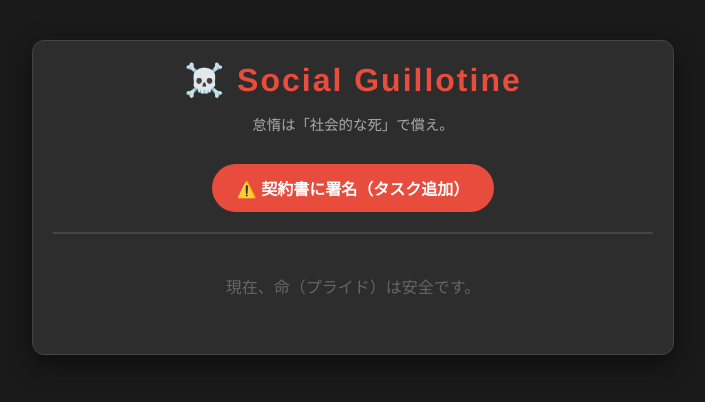
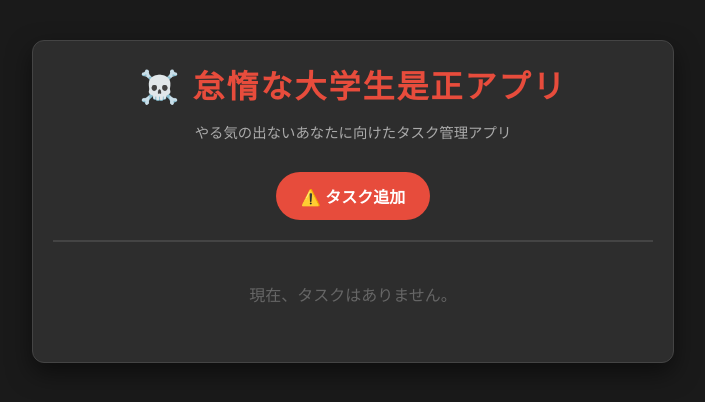
Before and after one commit to tomato4242/-VoI15-2025-, a Flask app: page / in a window 1280 px wide. Shown: the top 402 px of the page, without its empty margins (287-992 px from the left). Run offline with Flask 3, Linux system fonts and the light colour scheme.

Commit message:
諸問題を修正しました

```diff
--- a/app.py
+++ b/app.py
@@ -30,8 +30,8 @@ task_id_counter = 1
 # --- バックアップの褒め言葉生成関数（変更なし） ---
 def generate_backup_praise_message():
     messages = [
-        "素晴らしい！完璧な仕事ぶりですね！", "やりましたね！この調子でいきましょう！",
-        "見事です！あなたは怠惰とは無縁ですね。", "お疲れ様でした。早期完了、さすがです！"
+        "素晴らしい！いい仕事ぶりですね！", "やりましたね！この調子でいきましょう！",
+        "えらい！！この調子で頑張っていきましょう", "お疲れ様でした。早期完了、さすがです！"
     ]
     return random.choice(messages)
 
--- a/templates/index.html
+++ b/templates/index.html
@@ -3,7 +3,7 @@
 <head>
     <meta charset="UTF-8">
     <meta name="viewport" content="width=device-width, initial-scale=1.0">
-    <title>Social Guillotine - 怠惰是正アプリ</title>
+    <title>Social Guillotine - 怠惰な大学生是正アプリ</title>
     <!-- CSSファイルを読み込みます -->
     <link rel="stylesheet" href="{{ url_for('static', filename='style.css') }}">
 </head>
@@ -11,9 +11,9 @@
 
     <div class="container">
         <header>
-            <h1 class="app-title">☠️ Social Guillotine</h1>
-            <p class="subtitle">怠惰は「社会的な死」で償え。</p>
-            <button id="openModalBtn" class="add-btn">⚠️ 契約書に署名（タスク追加）</button>
+            <h1 class="app-title">☠️ 怠惰な大学生是正アプリ</h1>
+            <p class="subtitle">やる気の出ないあなたに向けたタスク管理アプリ</p>
+            <button id="openModalBtn" class="add-btn">⚠️ タスク追加</button>
         </header>
 
         <main>
@@ -47,7 +47,7 @@
                     </li>
                 {% else %}
                     <!-- タスクが一つもない場合に表示します -->
-                    <li class="no-task">現在、命（プライド）は安全です。</li>
+                    <li class="no-task">現在、タスクはありません。</li>
                 {% endfor %}
             </ul>
         </main>
@@ -60,16 +60,16 @@
             <h2>💀 処刑契約書の作成</h2>
             <form action="{{ url_for('add_task') }}" method="post">
 
-                <label>義務（タスク内容）</label>
+                <label>義務（Task content）</label>
                 <input type="text" name="task_title" placeholder="例：明日の1限に出席する" required>
 
                 <label>期限（Time Limit）</label>
                 <input type="datetime-local" name="deadline" required>
 
-                <label style="color: #e74c3c; font-weight: bold;">不履行時の社会的制裁（自動投稿）</label>
-                <textarea name="penalty_text" placeholder="例：私は口だけの無能です。明日〇〇で奢ります。" required></textarea>
+                <label style="color: #e74c3c; font-weight: bold;">遅れた時の投稿内容（自動投稿）</label>
+                <textarea name="penalty_text" placeholder="例：今日も一限に起きられませんでした。明日山田にご飯を奢ります。" required></textarea>
 
-                <button type="submit" class="danger-btn">🩸 血判を押して追加</button>
+                <button type="submit" class="danger-btn">タスクに追加</button>
             </form>
         </div>
     </div>
@@ -77,7 +77,7 @@
     <!-- 期限切れ演出用（偽ツイート）モーダル -->
     <div id="fakeTweetModal" class="modal tweet-modal">
         <div class="modal-content tweet-content">
-            <h3 style="color: #1da1f2;">Twitter (X) 自動投稿通知</h3>
+            <h3 style="color: #1da1f2;">Discord自動投稿通知</h3>
             <p>以下の内容があなたのアカウントから投稿されました。</p>
 
             <div class="fake-tweet-card">
@@ -93,8 +93,8 @@
                 </div>
             </div>
 
-            <p style="margin-top: 20px; color: red; font-weight: bold;">社会的信用が失墜しました。</p>
-            <button onclick="closeTweetModal()" class="close-tweet-btn">絶望して閉じる</button>
+            <p style="margin-top: 20px; color: red; font-weight: bold;">あー...次はちゃんとやろうね。</p>
+            <button onclick="closeTweetModal()" class="close-tweet-btn">次は絶対に送れないという気持ちで閉じる</button>
         </div>
     </div>
 
@@ -106,7 +106,7 @@
                 <div id="praiseModal" class="modal" style="display: block;">
                     <div class="modal-content praise-modal-content">
                         <span class="close-btn" id="closePraiseModalBtn">&times;</span>
-                        <h2 class="praise-title">🎉 AI Assistant 🎉</h2>
+                        <h2 class="praise-title">🎉 AI からのメッセージ 🎉</h2>
                         <!-- AIからのメッセージをここに表示します -->
                         <p class="praise-message">{{ message }}</p>
                     </div>
```
